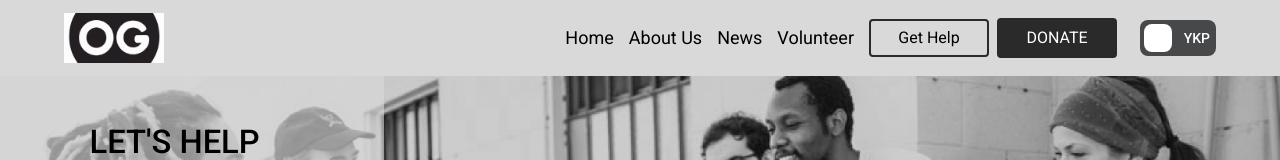
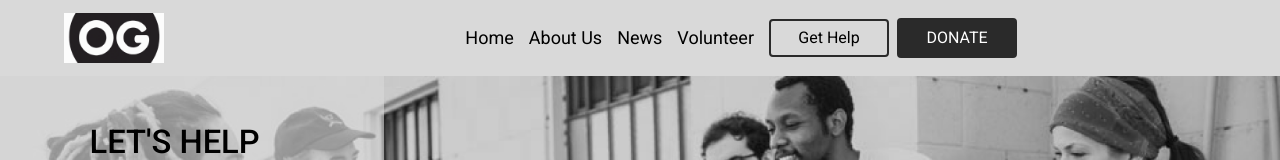
Before and after one commit to inkua/maqueta-ong, a Next.js app: page /donate in a window 1280 px wide. Shown: the top 160 px of the page. Built offline with nearby package versions, Linux system fonts and the light colour scheme.

Commit message:
Add implementation CDN google translate + styles css

```diff
--- a/src/components/Navbar/Navbar.tsx
+++ b/src/components/Navbar/Navbar.tsx
@@ -12,7 +12,7 @@ const Navbar = () => {
   const [menuList, setMenuList] = useState([]);
   const windowWidth = useWindowSize();
   const { logo, name, pages } = useContextData();
-  const languages = ['EN', 'YKP'];
+  const languages = ['EN', 'UK'];
   const router = useRouter();
 
   //function to change the navbar state
--- a/src/components/SwitcherLanguage/SwitcherLanguage.module.css
+++ b/src/components/SwitcherLanguage/SwitcherLanguage.module.css
@@ -2,16 +2,22 @@
   display: none;
 }
 
+/* SwitcherLanguage.module.css */
+
 @media (width >= 640px) {
   .switcher {
+    overflow-x: hidden;
     align-self: center;
     display: inline-block;
     position: relative;
-    width: 76px;
     height: 36px;
   }
 
-  .switcher__input {
+  .switcher > * {
+    width: 11rem;
+  }
+
+  /* .switcher__input {
     display: none;
   }
 
@@ -85,5 +91,5 @@
     -moz-transform: translateX(40px);
     -ms-transform: translateX(40px);
     -o-transform: translateX(40px);
-  }
+  } */
 }
--- a/src/components/SwitcherLanguage/SwitcherLanguage.tsx
+++ b/src/components/SwitcherLanguage/SwitcherLanguage.tsx
@@ -1,24 +1,42 @@
-import styles from './SwitcherLanguage.module.css'
+import styles from "./SwitcherLanguage.module.css";
+
+import { useEffect } from "react";
 
 type SwitchProps = {
   languages: string[];
-}
+};
 
 // eslint-disable-next-line react/prop-types
 const SwitcherLanguage: React.FC<SwitchProps> = ({ languages }) => {
+  //Use Effect to load the Script cdn google Translate
+  useEffect(() => {
+    const script = document.createElement("script");
+    script.type = "text/javascript";
+    script.innerHTML = `
+      function googleTranslateElementInit() {
+        new google.translate.TranslateElement({pageLanguage: 'en', includedLanguages: 'uk, en', layout: google.translate.TranslateElement.InlineLayout.SIMPLE, gaTrack: true}, 'google_translate_element');
+      }
+    `;
+
+    document.body.appendChild(script);
+  }, [languages]);
+
+  useEffect(() => {
+    const script = document.createElement("script");
+    script.type = "text/javascript";
+    script.src = `//translate.google.com/translate_a/element.js?cb=googleTranslateElementInit`;
+
+    document.body.appendChild(script);
+  }, [languages]);
+
   return (
     <div className={styles.switcher}>
-      <input id="switch" className={styles.switcher__input} type="checkbox" />
-      <label htmlFor="switch" className={styles.switcher__label}>
-        <span className={`${styles.switcher__text} ${styles['switcher__text--lang1']}`}>
-          {languages[0]}
-        </span>
-        <span className={`${styles.switcher__text} ${styles['switcher__text--lang2']}`}>
-          {languages[1]}
-        </span>
-      </label>
+      <div
+        id="google_translate_element"
+        className={`google ${styles["google-button"]}`}
+      ></div>
     </div>
-  )
-}
+  );
+};
 
-export default SwitcherLanguage
+export default SwitcherLanguage;
```
Also changed, not shown: src/components/Hero/Hero.tsx (+29 -14 lines).
